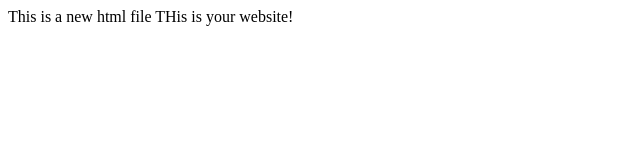
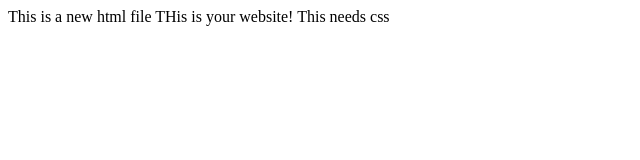
Before and after one commit to Giannibot/WebDesign, a plain HTML site: page index.html in a window 1280 px wide. Shown: the whole page, without its empty margins (0-640 px from the left). Drawn offline with Linux system fonts and the light colour scheme.

Commit message:
3rd comment

```diff
--- a/index.html
+++ b/index.html
@@ -10,5 +10,8 @@
     <h>This is a new  html file</h>
 
     THis is your website!
+
+    This needs css
+
 </body>
 </html>
```
